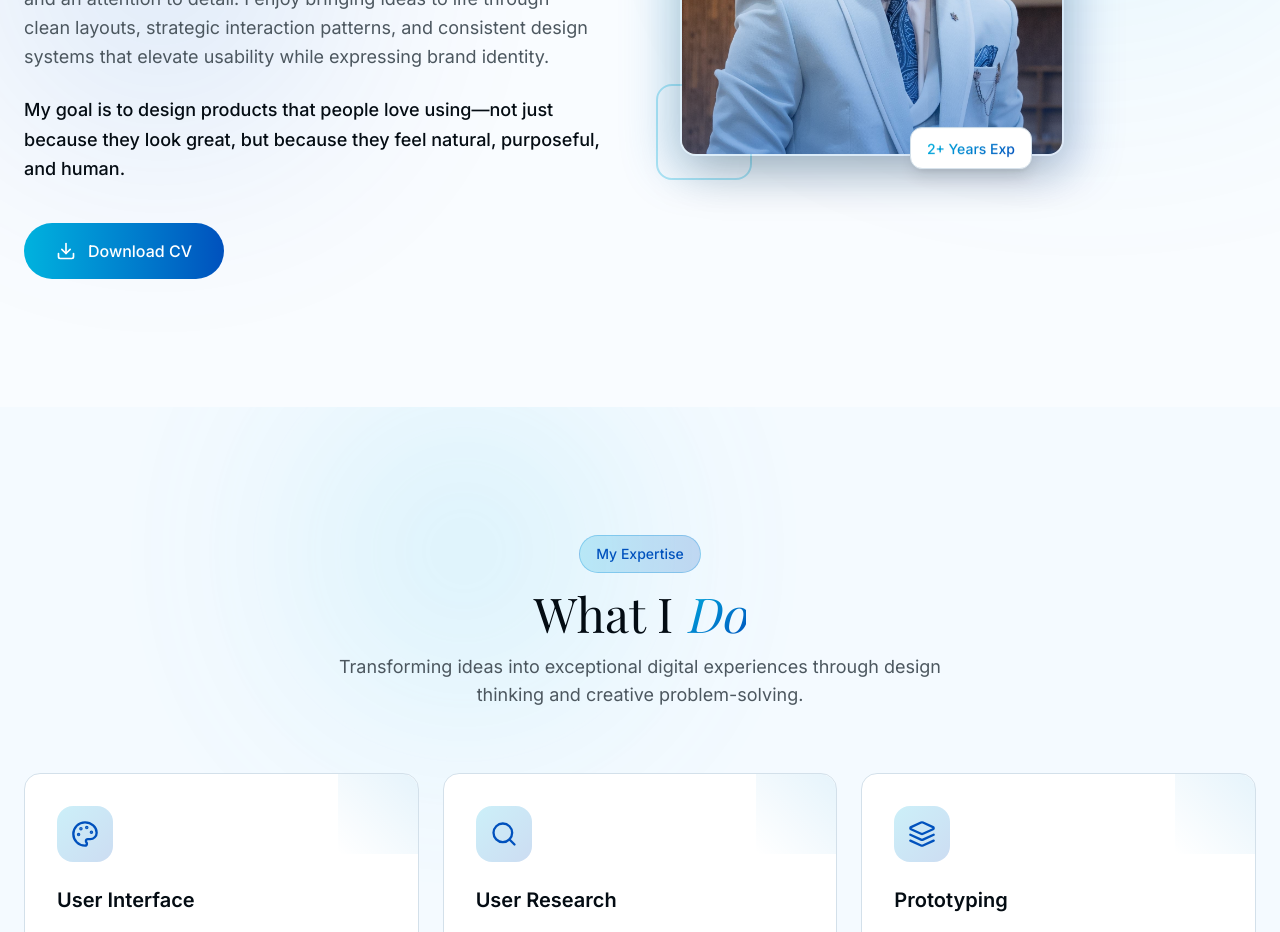
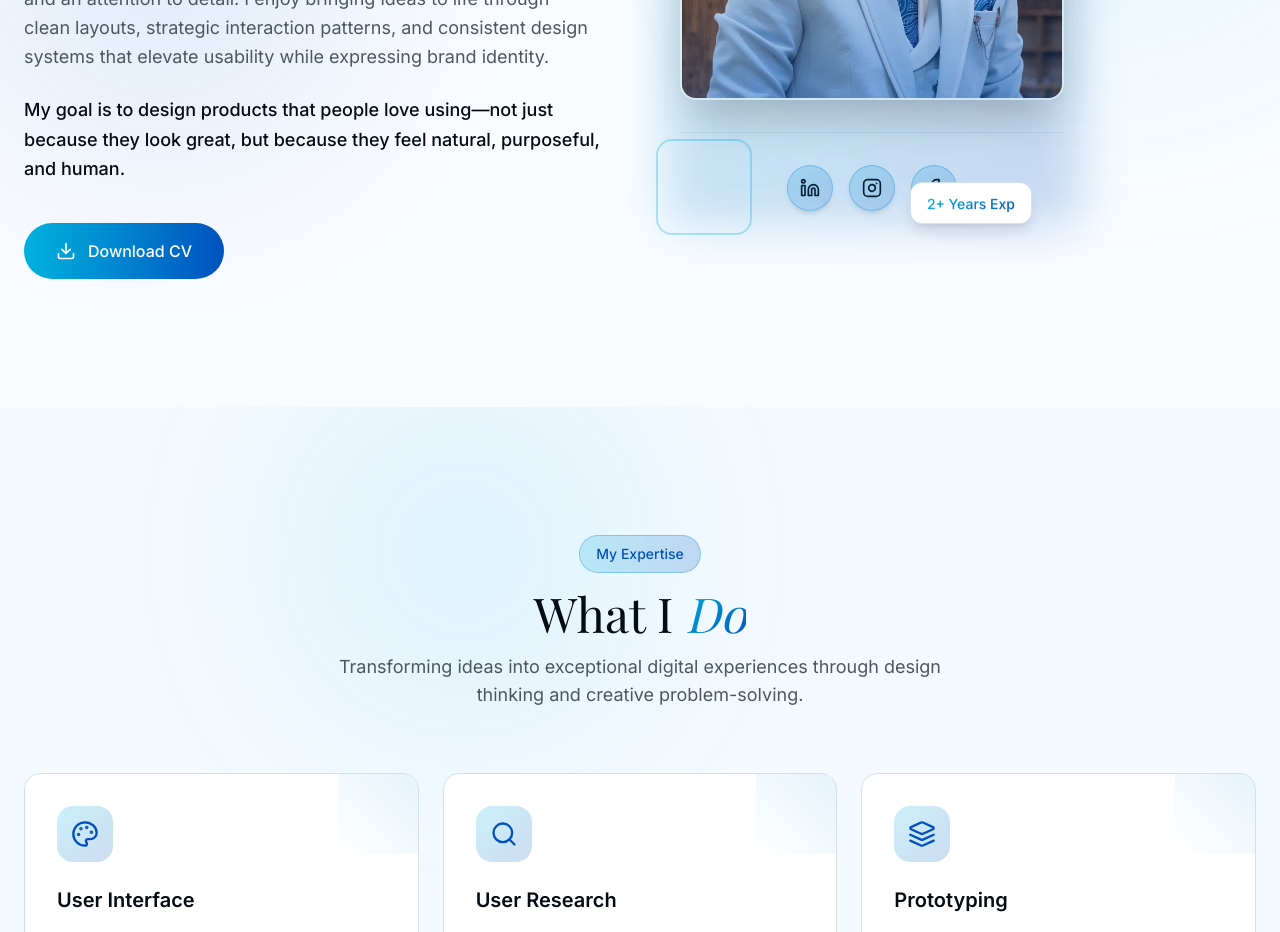
Before and after one commit to Siddarth-01-SID/SiddarthPortfolio, a Next.js app: page / in a window 1280 px wide. Shown: the part 1620-2552 px from the top of the page. Built offline with nearby package versions, Linux system fonts and the light colour scheme; no server answers; a web font is replaced by a local one.

Commit message:
feat: add social media icons below photo with interactive design
Add LinkedIn, Instagram, and Facebook icons with gradient, hover effects, and accessibility features.

Co-authored-by: Siddarth Sharma <228170639+Siddarth-01-SID@users.noreply.github.com>

```diff
--- a/components/about-section.tsx
+++ b/components/about-section.tsx
@@ -2,7 +2,8 @@
 
 import { useEffect, useRef, useState } from "react"
 import Image from "next/image"
-import { Download } from "lucide-react"
+import Link from "next/link"
+import { Download, Linkedin, Instagram, Facebook } from "lucide-react"
 
 export function AboutSection() {
   const sectionRef = useRef<HTMLElement>(null)
@@ -108,6 +109,37 @@ export function AboutSection() {
               <div className="absolute -bottom-4 right-8 px-4 py-2 bg-card border border-border rounded-lg shadow-lg animate-bounce-subtle" style={{ animationDelay: "0.5s" }}>
                 <span className="text-sm font-medium gradient-text">2+ Years Exp</span>
               </div>
+
+              {/* Social Media Icons */}
+              <div className="flex justify-center gap-4 mt-8 pt-8 border-t border-border/50">
+                <Link
+                  href="https://www.linkedin.com/in/siddarth-sharma-854092241/"
+                  target="_blank"
+                  rel="noopener noreferrer"
+                  className="p-3 rounded-full bg-gradient-to-br from-[var(--blue-light)]/20 to-[var(--blue-dark)]/20 border border-[var(--blue-accent)]/30 text-foreground hover:bg-gradient-to-br hover:from-[var(--blue-light)]/40 hover:to-[var(--blue-dark)]/40 hover:border-[var(--blue-accent)]/60 hover:scale-110 transition-all duration-300 shadow-md hover:shadow-lg hover:shadow-[var(--blue-accent)]/20"
+                  aria-label="LinkedIn"
+                >
+                  <Linkedin className="w-5 h-5" />
+                </Link>
+                <Link
+                  href="https://www.instagram.com/_sidd__01/"
+                  target="_blank"
+                  rel="noopener noreferrer"
+                  className="p-3 rounded-full bg-gradient-to-br from-[var(--blue-light)]/20 to-[var(--blue-dark)]/20 border border-[var(--blue-accent)]/30 text-foreground hover:bg-gradient-to-br hover:from-[var(--blue-light)]/40 hover:to-[var(--blue-dark)]/40 hover:border-[var(--blue-accent)]/60 hover:scale-110 transition-all duration-300 shadow-md hover:shadow-lg hover:shadow-[var(--blue-accent)]/20"
+                  aria-label="Instagram"
+                >
+                  <Instagram className="w-5 h-5" />
+                </Link>
+                <Link
+                  href="https://www.facebook.com/sidh.sharma2001/"
+                  target="_blank"
+                  rel="noopener noreferrer"
+                  className="p-3 rounded-full bg-gradient-to-br from-[var(--blue-light)]/20 to-[var(--blue-dark)]/20 border border-[var(--blue-accent)]/30 text-foreground hover:bg-gradient-to-br hover:from-[var(--blue-light)]/40 hover:to-[var(--blue-dark)]/40 hover:border-[var(--blue-accent)]/60 hover:scale-110 transition-all duration-300 shadow-md hover:shadow-lg hover:shadow-[var(--blue-accent)]/20"
+                  aria-label="Facebook"
+                >
+                  <Facebook className="w-5 h-5" />
+                </Link>
+              </div>
             </div>
           </div>
         </div>
```
